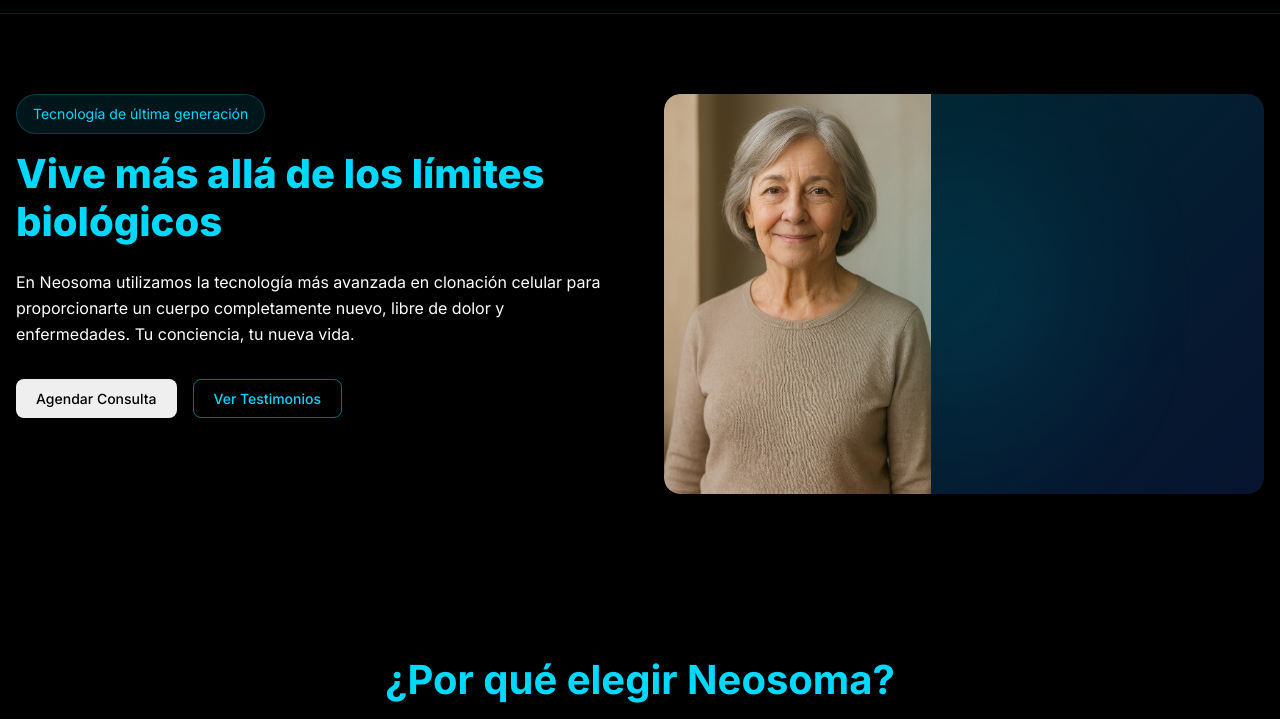
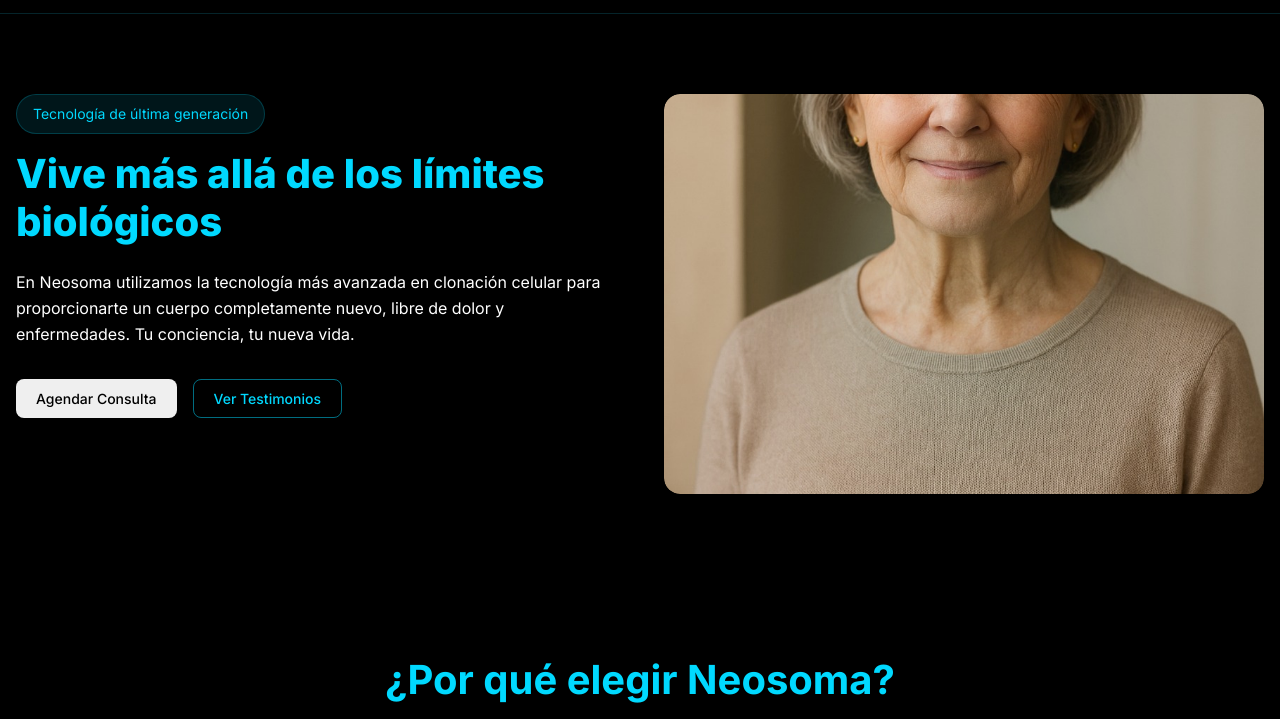
Before and after one commit to Techysubset/Neosoma, a plain HTML site: page index.html in a window 1280 px wide. Shown: the part 56-775 px from the top of the page. Drawn offline with Linux system fonts and the light colour scheme.

Commit message:
cambio de imagen

```diff
--- a/estilos.css
+++ b/estilos.css
@@ -229,8 +229,18 @@ h5 {
   backdrop-filter: blur(80px);
 }
 .hero-visual-bg img {
+  width: 100%;
   height: 100%;
-  width: auto;
+  object-fit: cover;
+  transition: opacity 0.4 ease-in-out
+    /* background-image: url("images/abuela.jpeg"); /* Imagen inicial */
+    /* background-size: cover;
+  background-position: center;
+  transition: background-image 0.5s ease-in-out; */ * /;
+}
+
+.hero-visual-bg img {
+  background-image: url("images/Actually.jpg");
 }
 
 .hero-visual-orb {
--- a/index.html
+++ b/index.html
@@ -63,7 +63,7 @@
 
           <div class="hero-visual">
             <div class="hero-visual-bg">
-              <img src="abuela.jpeg" alt="" />
+              <img src="images/abuela.jpeg" alt="" />
             </div>
             <div class="hero-visual-orb"></div>
           </div>
```
Also changed, not shown: prueba.html (added, +25 -0 lines), images/Abuela joven .jpeg (added), images/Actually.jpg (renamed from Actually.jpg), images/abue.jpeg (renamed from abue.jpeg), images/abuela.jpeg (renamed from abuela.jpeg).
